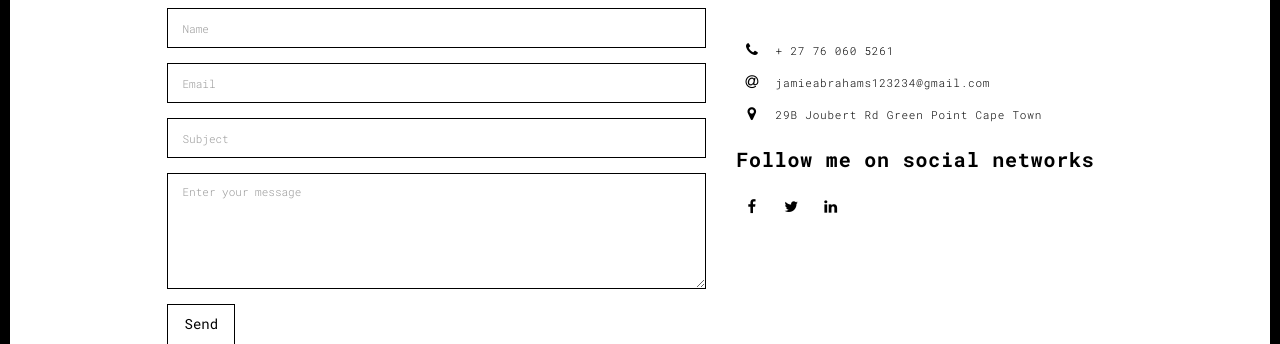
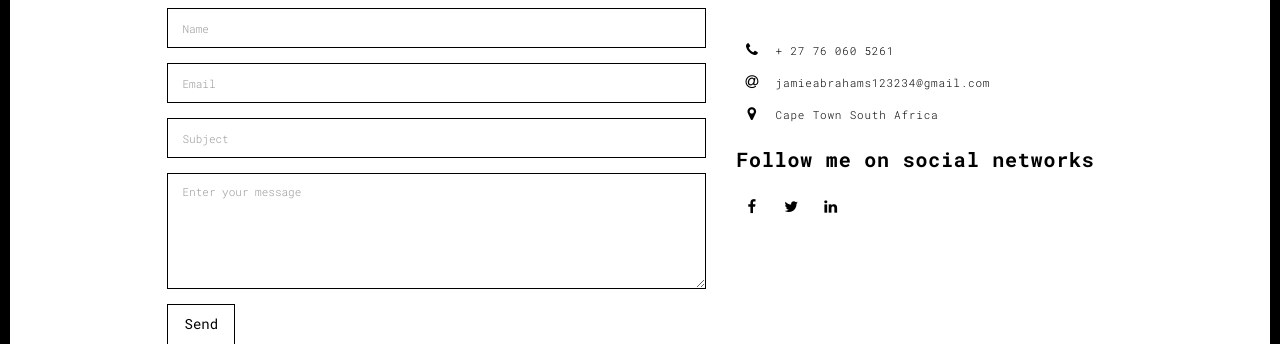
Before and after one commit to Jamie123234/GitPortfolio, a Flask app: page /contact.html in a window 1280 px wide. Shown: the part 194-538 px from the top of the page. Run offline with Flask 3, Linux system fonts and the light colour scheme; some libraries are stand-ins or nearby versions.

Commit message:
My Portfolio Commit

```diff
--- a/templates/contact.html
+++ b/templates/contact.html
@@ -95,7 +95,7 @@
                           <span class="fa-icon">
                             <i class="fa fa fa-map-marker" aria-hidden="true"></i>
                           </span>
-                          29B Joubert Rd Green Point Cape Town
+                          Cape Town South Africa
                         </li>
                       </ul>
                       <h3>Follow me on social networks</h3>
```
